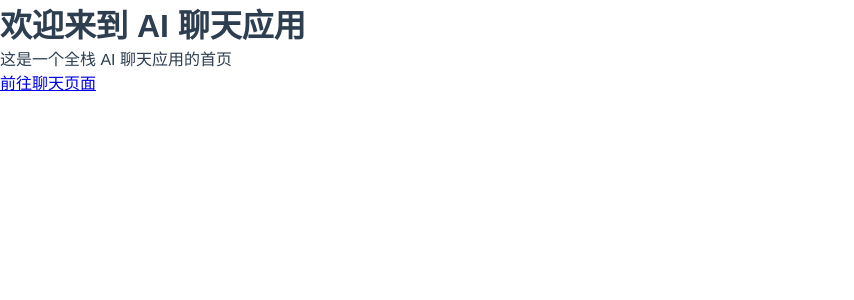
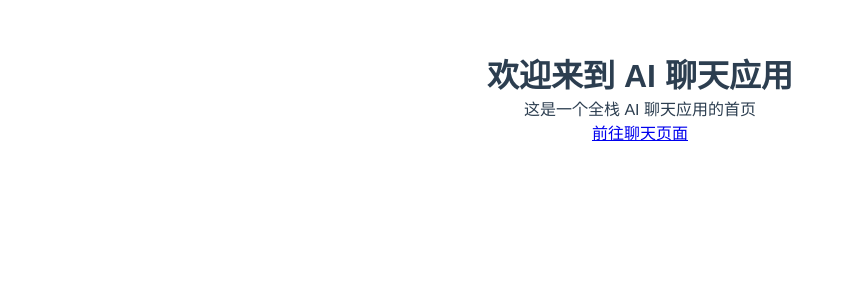
Before and after one commit to Gamblingmonster/ai-chat-web, a Vue app in the folder ai-chat-front/: page / in a window 1280 px wide. Shown: the top 300 px of the page, without its empty margins (0-854 px from the left). Built offline with nearby package versions, Linux system fonts and the light colour scheme.

Commit message:
修复主页不居中

```diff
--- a/ai-chat-front/src/views/HomeView.vue
+++ b/ai-chat-front/src/views/HomeView.vue
@@ -11,3 +11,10 @@ export default {
   name: 'HomeView'
 }
 </script>
+
+<style scoped>
+.home {
+  text-align: center;
+  padding-top: 50px;
+}
+</style>
```
